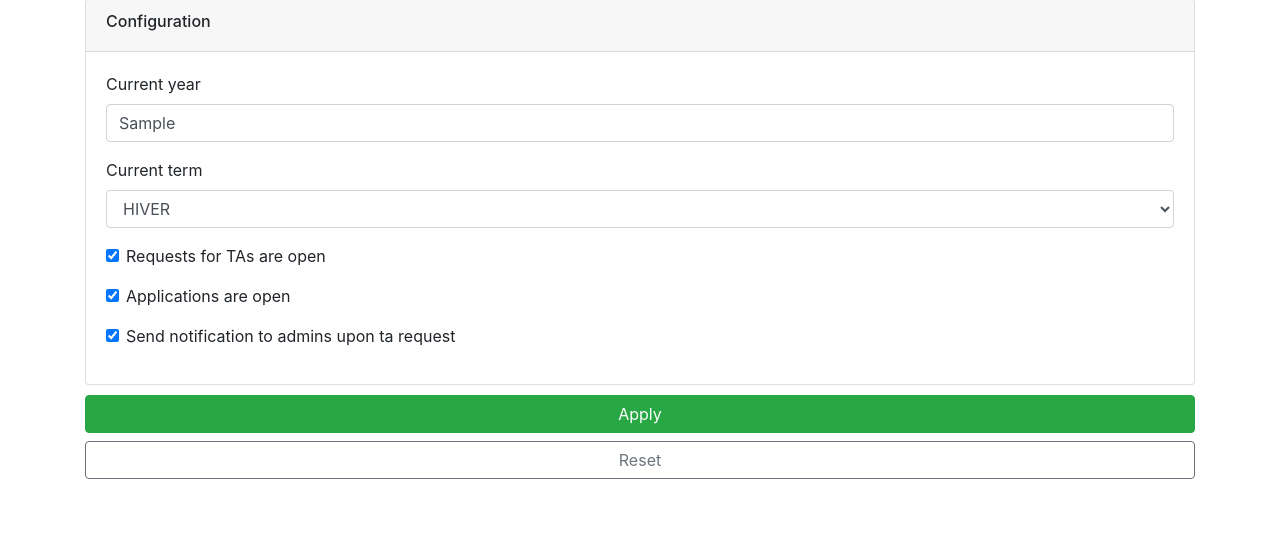
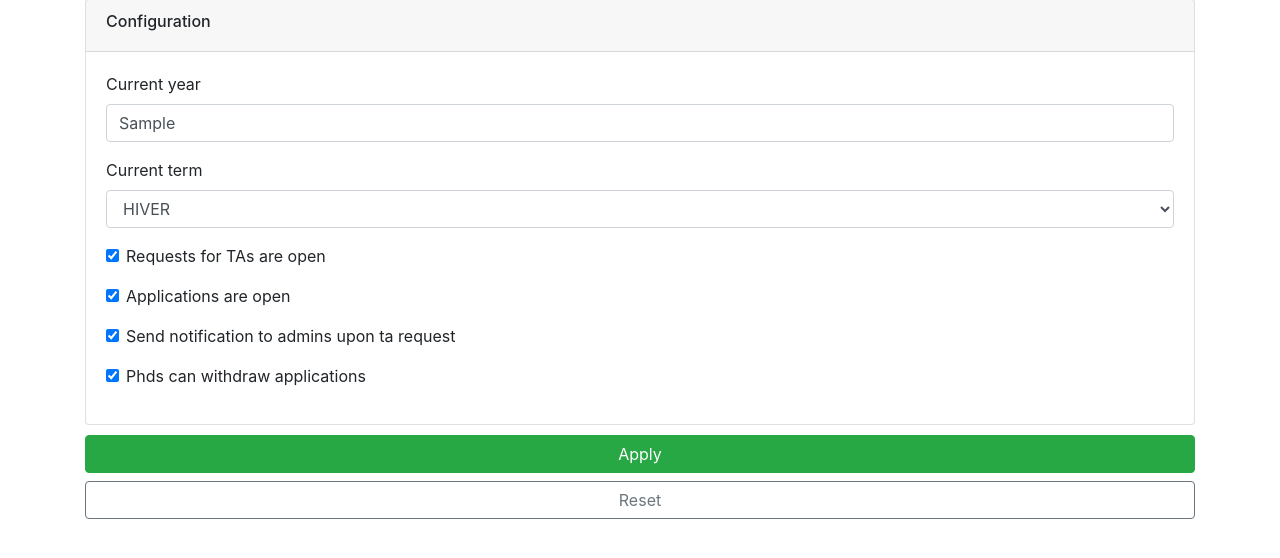
Before and after one commit to epfl-sti/teachingpools, a Django app: page /config/ in a window 1280 px wide. Shown: the part 167-725 px from the top of the page. Run offline with Django 3.2, Linux system fonts and the light colour scheme; a user stored in the database is signed in; tables that the repository leaves empty hold one stand-in row (values such as "Sample post"); parts of the project's set-up code (start-up, migrations or seed data) failed here and were passed over; some libraries are stand-ins or nearby versions.

Commit message:
added config to control if applications can be withdrawn

```diff
--- a/teaching_pool_project/web/context_processors.py
+++ b/teaching_pool_project/web/context_processors.py
@@ -8,4 +8,5 @@ def app_base_info(request):
         'CURRENT_TERM': config.get_config('current_term'),
         'REQUESTS_FOR_TAS_ARE_OPEN': config.get_config('requests_for_TAs_are_open'),
         'APPLICATIONS_ARE_OPEN': config.get_config('applications_are_open'),
+        'PHD_CAN_WITHDRAW_APPLICATION': config.get_config('phds_can_withdraw_applications')
     }
--- a/teaching_pool_project/web/models.py
+++ b/teaching_pool_project/web/models.py
@@ -445,8 +445,8 @@ class Config(models.Model):
     current_term = models.CharField(max_length=6, choices=TERM_CHOICES)
     requests_for_TAs_are_open = models.BooleanField(default=True)
     applications_are_open = models.BooleanField(default=True)
-    send_notification_to_admins_upon_ta_request = models.BooleanField(
-        default=True)
+    send_notification_to_admins_upon_ta_request = models.BooleanField(default=True)
+    phds_can_withdraw_applications = models.BooleanField(default=True)
 
     def __str__(self):
         return '{} - {}'.format(self.current_year, self.current_term)
--- a/teaching_pool_project/web/views.py
+++ b/teaching_pool_project/web/views.py
@@ -364,6 +364,10 @@ def apply(request, course_id):
 
 @group_required('phds')
 def withdraw_application(request, application_id):
+    if config.get_config('phds_can_withdraw_applications') == False:
+        messages.error(request, "Applications cannot be withdrawn at the moment")
+        raise PermissionDenied
+
     application = get_object_or_404(Applications, pk=application_id)
 
     if application.applicant != request.user:
```
Also changed, not shown: teaching_pool_project/web/templates/web/applications.html (+10 -1 lines), teaching_pool_project/web/migrations/0012_config_phds_can_withdraw_applications.py (added).
